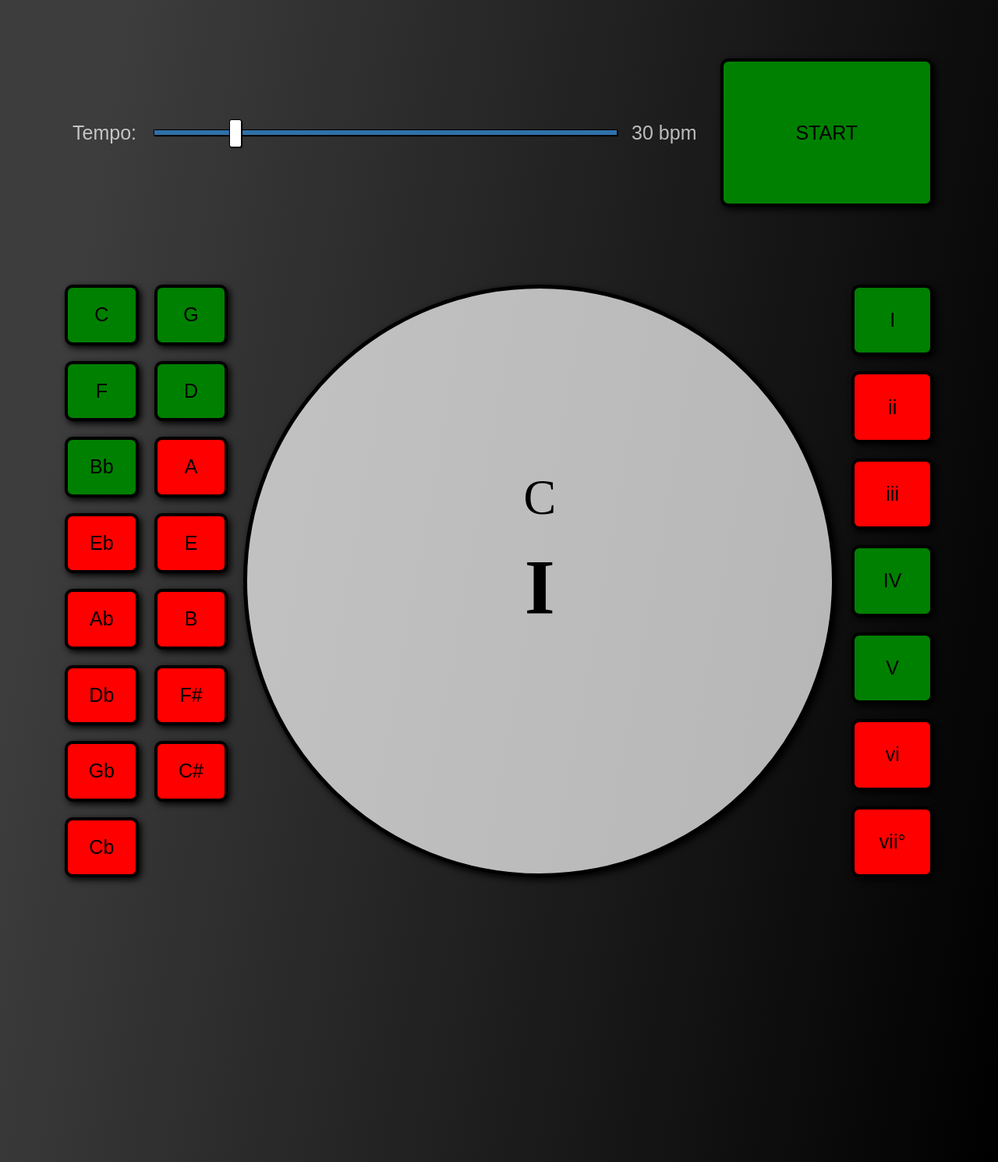
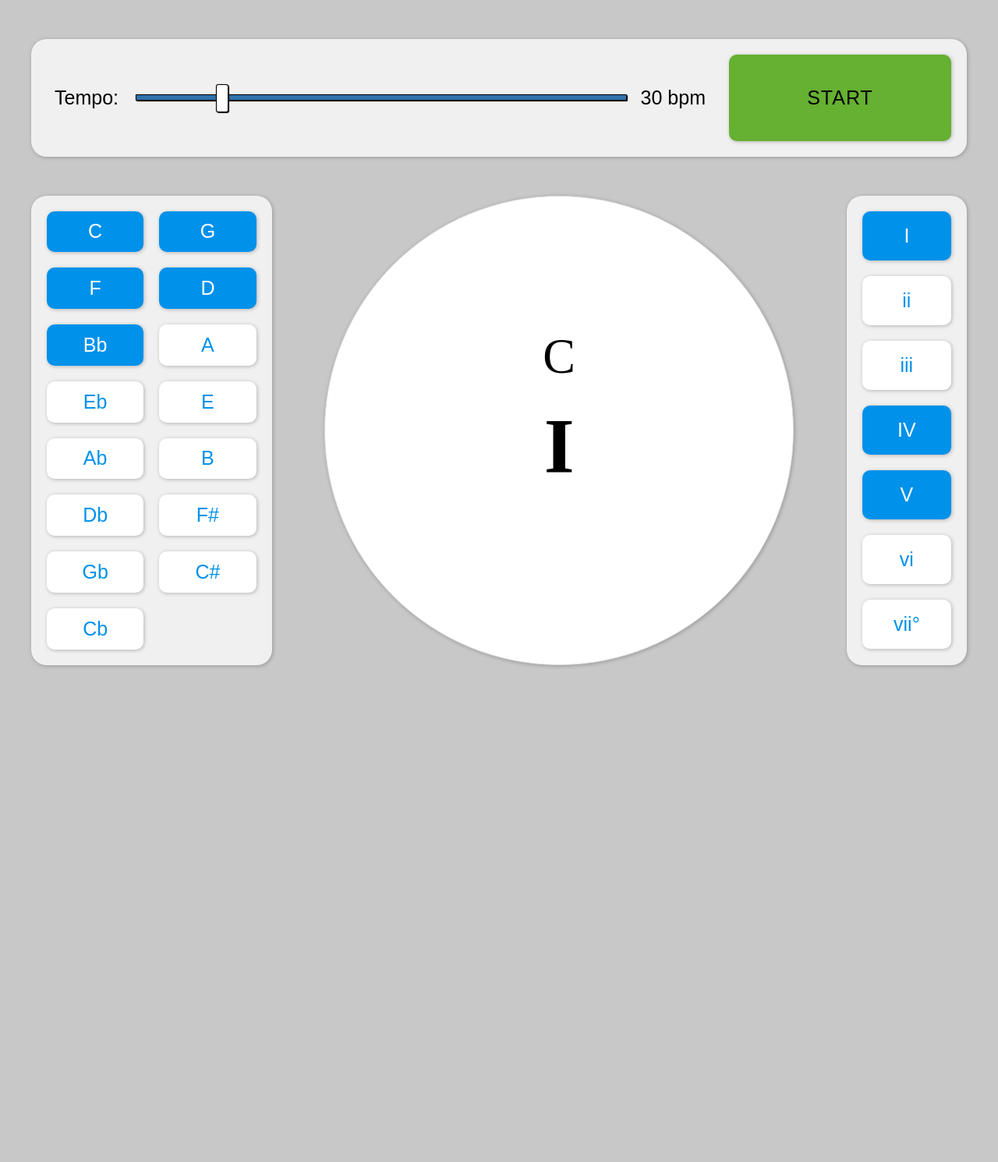
Before and after one commit to JHughesSUTA/scale-degree-practice-tool, a PHP site: page / in a window 1280 px wide. Shown: the whole page at 78% size. After the commit the page ends 856 px from the top, so only its background shows below. Run offline with PHP 8.4, Linux system fonts and the light colour scheme.

Commit message:
update UI

```diff
--- a/style.css
+++ b/style.css
@@ -1,14 +1,18 @@
-/*:root {
+:root {
   --yellow: #ffc600;
   --black: #272727;
   --red: #E76F51;
   --green: #2A9D8F;
-}*/
+  --container-gray: rgb(240,240,240);
+  --blue: #0091ea;
+  --green: #66B032;
+}
 
 
 html {
-      background: rgb(61,61,61);
-      background: linear-gradient(100deg, rgba(61,61,61,1) 10%, rgba(0,0,0,1) 100%);
+      /*background: rgb(61,61,61);
+      background: linear-gradient(100deg, rgba(61,61,61,1) 10%, rgba(0,0,0,1) 100%);*/
+      background-color: rgb(200,200,200);
       font-family: Arial, Helvetica, sans-serif;
       text-align: center;
       font-size: 25px;
@@ -23,18 +27,16 @@ html {
 
 .container {
   display: grid;
-  grid-gap: 100px;
+  grid-gap: 50px;
+  max-width:1200px;
+  margin: 0 auto;
+  margin-top: 50px;
   /*border: 5px solid rgba(0, 0, 0, 0.3);*/
   grid-template-columns: 1fr;
   grid-template-rows: 2fr 8fr 2fr;
-  margin: 75px;
 }
 
 
-.item {
-  background-color: yellow;
-  /*he;ight: 75px*/
-}
 
 .header {
   display: grid;
@@ -42,11 +44,16 @@ html {
   grid-template-columns: 3fr 1fr;
   grid-template-areas:
     "tempo start";
+  background-color: var(--container-gray);
+  padding: 20px;
+  border: 1px solid rgba(0,0.0.0.75);
+  border-radius: 20px;
+  box-shadow: 1px 1px 5px rgba(0,0,0,0.25);
 }
 
 .content {
   display: grid;
-  grid-gap: 20px;
+  grid-gap: 60px;
   grid-template-columns: 2fr 4fr 1fr;
   grid-template-areas:
     "keys widget degrees";
@@ -65,6 +72,11 @@ html {
   grid-template-columns: 1fr 1fr;
   /*grid-template-rows: repeat(8, 1fr);*/
   grid-template-rows: 1fr;
+  background-color: var(--container-gray);
+  padding: 20px;
+  border: 1px solid rgba(0,0.0.0.75);
+  border-radius: 20px;
+  box-shadow: 1px 1px 5px rgba(0,0,0,0.25);
 }
 
 .sharp-keys {
@@ -90,7 +102,12 @@ html {
   grid-area: degrees;
   grid-gap: 20px;
   grid-template-columns: 1fr;
-  grid-template-rows: repeat(7, 1fr)
+  grid-template-rows: repeat(7, 1fr);
+  background-color: var(--container-gray);
+  padding: 20px;
+  border: 1px solid rgba(0,0.0.0.75);
+  border-radius: 20px;
+  box-shadow: 1px 1px 5px rgba(0,0,0,0.25);
 }
 
 .widget {
@@ -98,14 +115,17 @@ html {
   font-family: "Times New Roman", Times, serif;
   display: grid;
   grid-template-rows: 42% 58%;
-  background-color: rgb(255,255,255,0.7);
-  width: 750px;
-  height: 750px;
-  border: 5px solid black;
+  /*background-color: rgb(255,255,255,0.7);*/
+  background-color: white;
+  width: 600px;
+  height: 600px;
+  border: 1px solid #ddd;
   border-radius: 50%;
   justify-self: center;
   align-content: center;
-  box-shadow: 3px 3px 8px;
+  align-self: center;
+  /*box-shadow: 3px 3px 8px;*/
+  box-shadow: 1px 1px 5px rgba(0,0,0,0.25);
   grid-area: widget;
 }
 
@@ -142,13 +162,59 @@ html {
   padding: 10px;
   grid-template-columns: auto 1fr auto;
   align-items: center;
-  color: rgb(255,255,255,0.7);
+  /*color: rgb(255,255,255,0.7);*/
   grid-template-areas:
     "label slider tempo-display";
 }
 
 .tempo p {
   margin: 0px;
+}
+
+
+.option-btn {
+  background-color: var(--blue);
+  border: none;
+  color: white;
+  /*background: rgba(0, 0, 0, 0.7);*/
+  padding: 5px;
+  width: 100%;
+  height: 100%;
+  font-size: 1em;
+  padding: 10px;
+  border-radius: 10px;
+  cursor: pointer;
+  box-shadow: 1px 1px 5px rgba(0,0,0,0.25);
+}
+
+.start {
+  display: grid;
+  grid-area: start;
+}
+
+.start-btn {
+  background-color: var(--green);
+  border: none;
+  color: black;
+  letter-spacing: 1px;
+  /*background: rgba(0, 0, 0, 0.7);*/
+  padding: 5px;
+  width: 100%;
+  height: 100%;
+  font-size: 1em;
+  padding: 10px;
+  border-radius: 10px;
+  cursor: pointer;
+  box-shadow: 1px 1px 5px rgba(0,0,0,0.25);
+}
+
+.display-text {
+  margin: 10px;
+}
+
+.btn-off {
+  background-color: white;
+  color: var(--blue);
 }
 
 
@@ -171,49 +237,6 @@ input[type=range]::-ms-track {
   background: transparent;
   border-color: transparent;
   color: transparent;
-}
-
-.option-btn {
-  background-color: green;
-  border: 4px solid black;
-  color: black;
-  /*background: rgba(0, 0, 0, 0.7);*/
-  padding: 5px;
-  width: 100%;
-  height: 100%;
-  font-size: 1em;
-  padding: 10px;
-  border-radius: 10px;
-  cursor: pointer;
-  box-shadow: 3px 3px 8px;
-}
-
-.start {
-  display: grid;
-  grid-area: start;
-}
-
-.start-btn {
-  background-color: green;
-  border: 4px solid black;
-  color: black;
-  /*background: rgba(0, 0, 0, 0.7);*/
-  padding: 5px;
-  width: 100%;
-  height: 100%;
-  font-size: 1em;
-  padding: 10px;
-  border-radius: 10px;
-  cursor: pointer;
-  box-shadow: 3px 3px 8px;
-}
-
-.display-text {
-  margin: 10px;
-}
-
-.btn-off {
-  background-color: red;
 }
 
 /*STYLING FOR SLIDER TRACK*/
```
